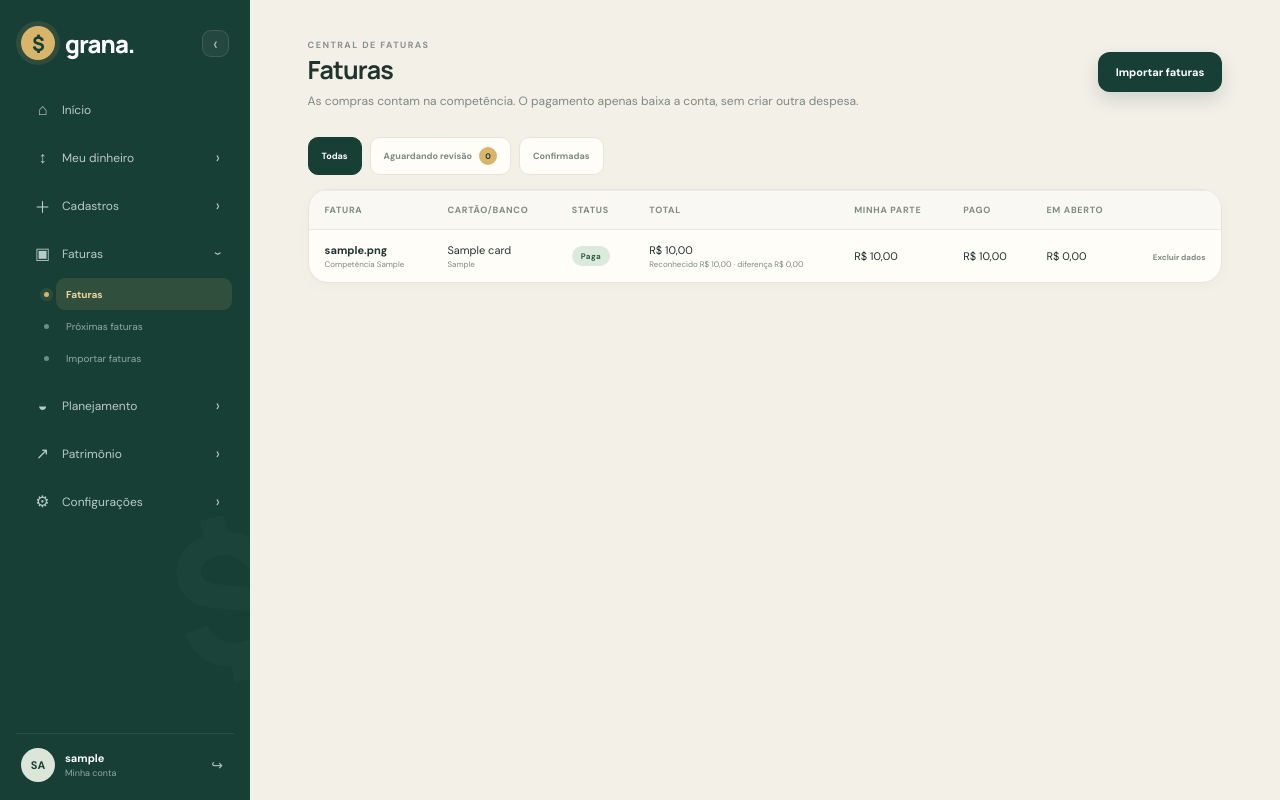
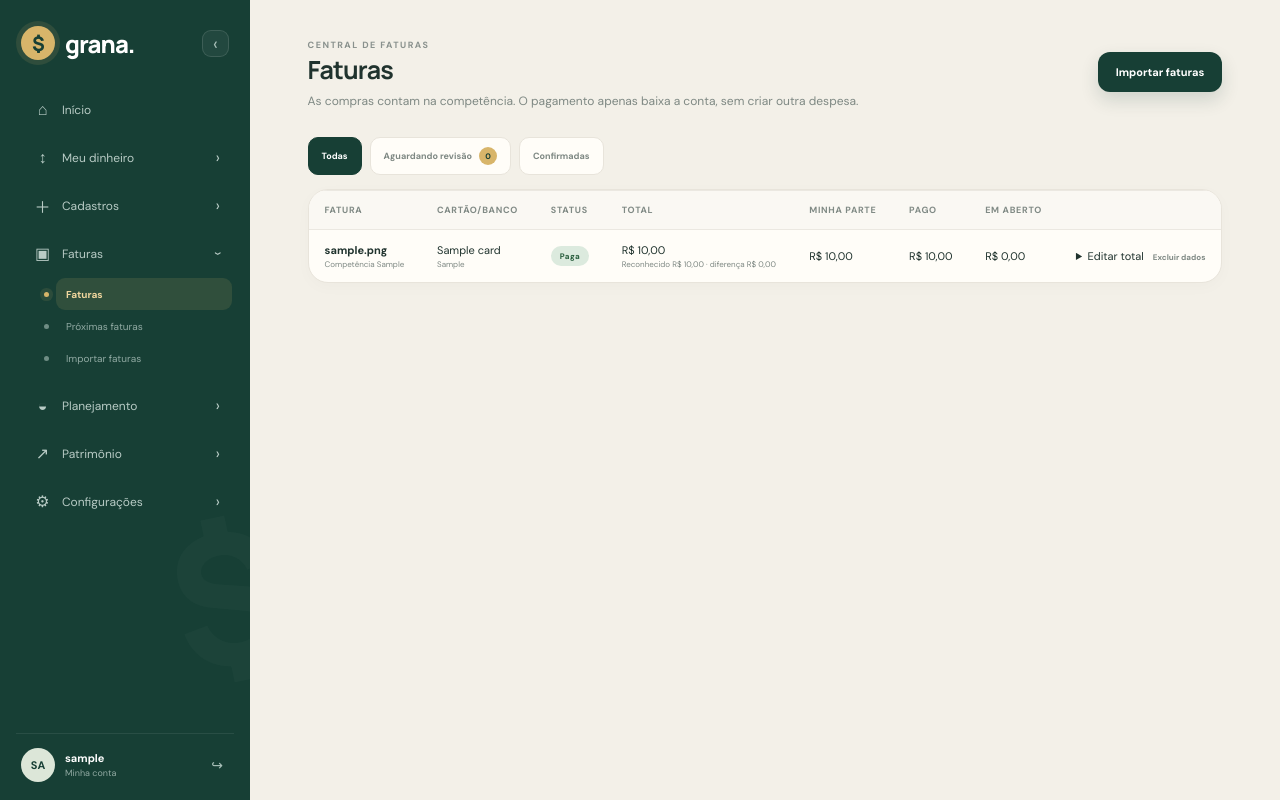
Before and after one commit to Guilherme2616/grana, a Flask app: page /faturas in a window 1280 px wide. Run offline with Flask 3, Linux system fonts and the light colour scheme; a user stored in the database is signed in; tables that the repository leaves empty hold one stand-in row (values such as "Sample post").

Commit message:
Atualiza app/templates/invoices.html para edição de total

```diff
--- a/app/templates/invoices.html
+++ b/app/templates/invoices.html
@@ -15,7 +15,13 @@
     {% if invoice.status == 'draft' %}
       <a href="{{ url_for('main.review_invoice',invoice_id=invoice.id) }}">Continuar revisão</a>
       <form method="post" action="{{ url_for('main.reprocess_invoice',invoice_id=invoice.id) }}"><input type="hidden" name="csrf_token" value="{{ csrf_token() }}"><button class="text-button">Reprocessar</button></form>
-    {% elif row.outstanding > 0 %}
+    {% else %}
+      <details><summary>Editar total</summary><form method="post" action="{{ url_for('main.update_invoice_total',invoice_id=invoice.id) }}" class="form-stack">
+        <input type="hidden" name="csrf_token" value="{{ csrf_token() }}"><input type="hidden" name="status" value="{{ current_status }}">
+        <label>Novo total<input name="total" inputmode="decimal" value="{{ '%.2f'|format(invoice.total)|replace('.', ',') }}" required></label>
+        <small>As compras e pagamentos não serão alterados.</small><button class="primary-button">Salvar total</button>
+      </form></details>
+    {% if row.outstanding > 0 %}
       <details><summary>Registrar pagamento</summary><form method="post" action="{{ url_for('main.add_invoice_payment',invoice_id=invoice.id) }}" class="form-stack">
         <input type="hidden" name="csrf_token" value="{{ csrf_token() }}">
         <label>Valor<input name="amount" value="{{ '%.2f'|format(row.outstanding)|replace('.', ',') }}" required></label>
@@ -25,6 +31,7 @@
         <button class="primary-button">Dar baixa</button>
       </form></details>
     {% endif %}
+    {% endif %}
     <form method="post" action="{{ url_for('main.delete_invoice_data',invoice_id=invoice.id) }}" onsubmit="return confirm('Excluir esta fatura, as compras importadas e os pagamentos vinculados? Esta ação não pode ser desfeita.')"><input type="hidden" name="csrf_token" value="{{ csrf_token() }}"><button class="text-button danger">Excluir dados</button></form>
   </div></td>
 </tr>
```
